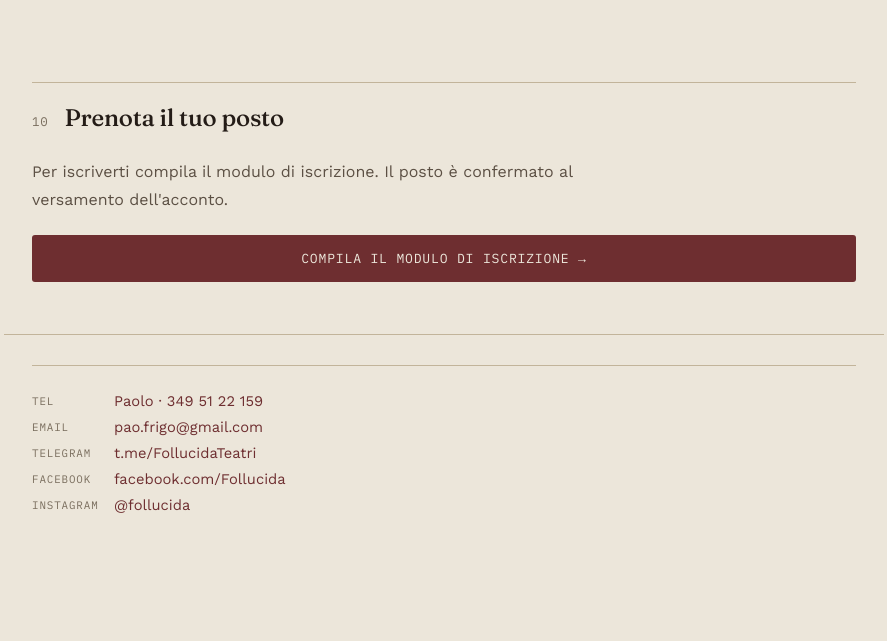
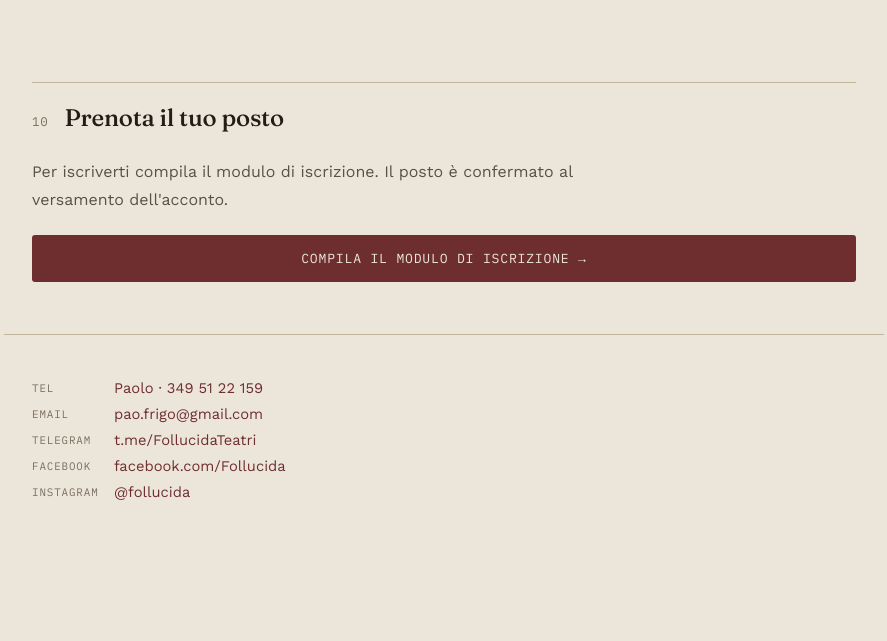
Before and after one commit to Follucida/FollucidaTeatro, a plain HTML site: page guardare-dentro.html in a window 1280 px wide. Shown: the part 4835-5476 px from the top of the page, without its empty margins (196-1083 px from the left). Before the commit the page ends 5349 px from the top, so only its background shows below. Drawn offline with nearby package versions, Linux system fonts and the light colour scheme.

Commit message:
Guardare dentro: spazio vuoto in fondo alla pagina, rimossa linea doppia sopra i contatti
Co-Authored-By: Claude Opus 5.5 <noreply@anthropic.com>

```diff
--- a/guardare-dentro.html
+++ b/guardare-dentro.html
@@ -548,8 +548,9 @@
   }
   .payment-confirm-note strong{ color: var(--text); font-weight: 600; }
 
-  footer{
-    padding: 44px 0 70px;
+  footer, footer.wrap{
+    padding-top: 44px;
+    padding-bottom: 140px;
     border-top: 1px solid var(--line);
   }
   .sibling{
@@ -564,9 +565,6 @@
     color: var(--text-muted);
   }
   .contatti{
-    margin-top: 30px;
-    padding-top: 26px;
-    border-top: 1px solid var(--line);
     display: flex;
     flex-direction: column;
     gap: 8px;
@@ -633,7 +631,6 @@
     .prog-row{ grid-template-columns: 1fr; gap: 6px; padding: 16px 18px; }
     .dates{ grid-template-columns: repeat(2, 1fr); gap: 14px 20px; }
     .premise{ padding-left: 16px; }
-    footer.wrap{ padding-bottom: 90px; }
   }
 </style>
 </head>
```
